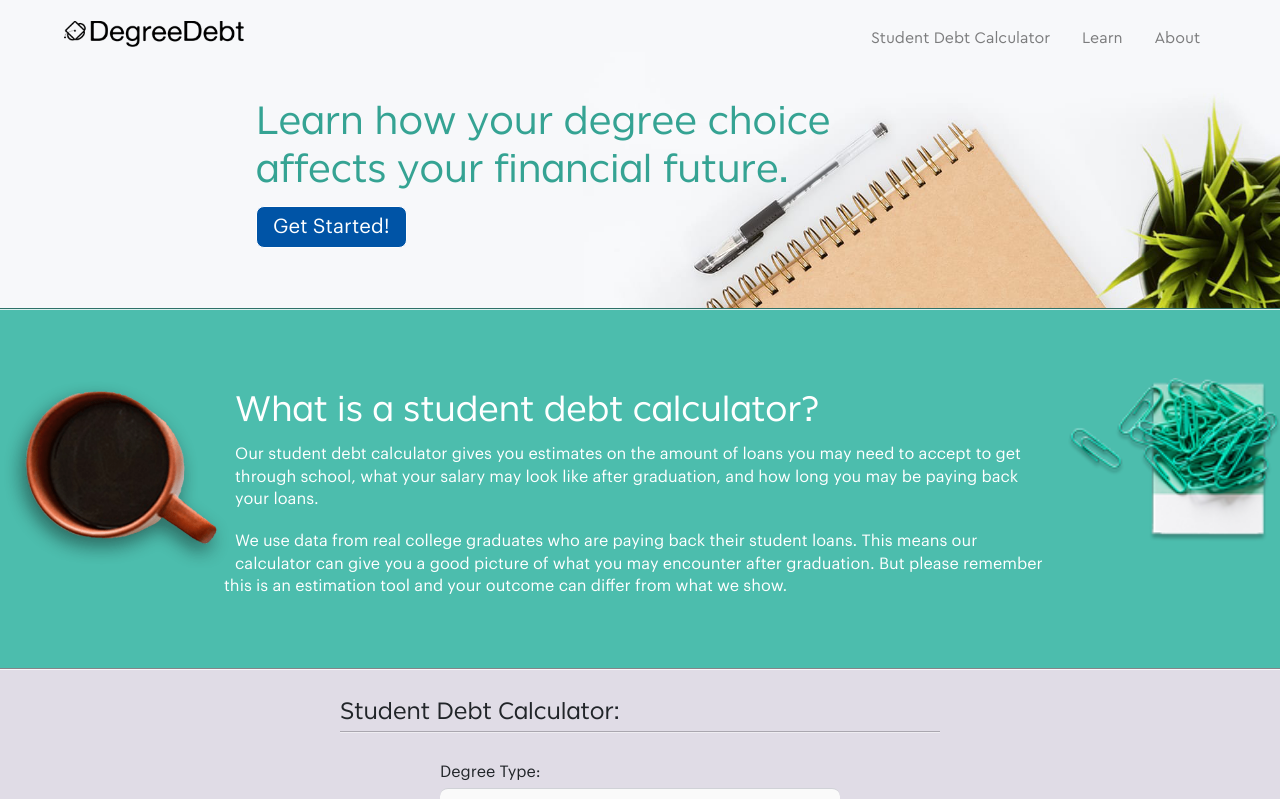
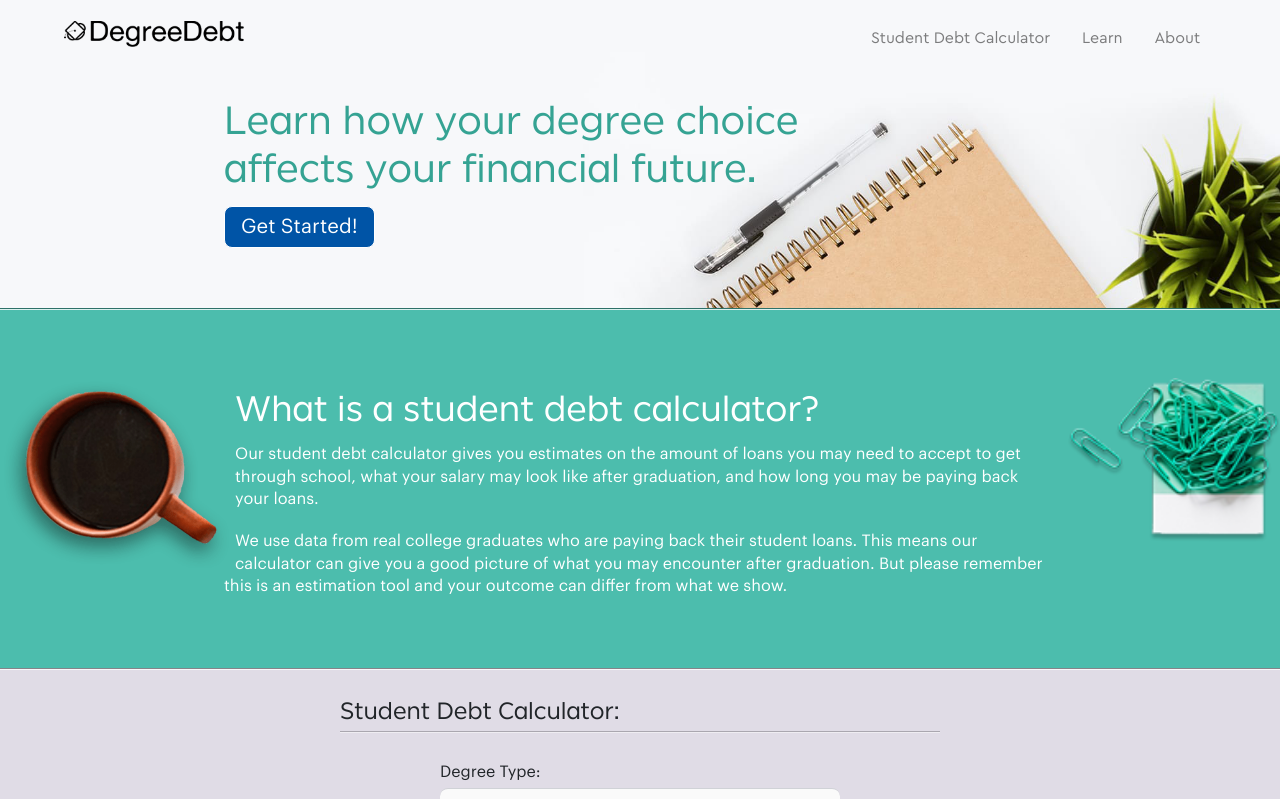
Before and after one commit to rossmonroe/degree-debt, a React (Create React App) app: page / in a window 1280 px wide. Shown: the top 799 px of the page. Built offline with nearby package versions, Linux system fonts and the light colour scheme.

Commit message:
fixed header
the header content was breaking when shrunk down. Resolved with css width update to the container class.

```diff
--- a/src/style/css/Global.css
+++ b/src/style/css/Global.css
@@ -191,7 +191,7 @@ a.button:hover{
 }
 
 #header-title{
-    max-width: 70%;
+    max-width: 960px;
     width: 100%;
     margin:40px auto 0 auto;
     padding:0 5% 60px 5%;
```
